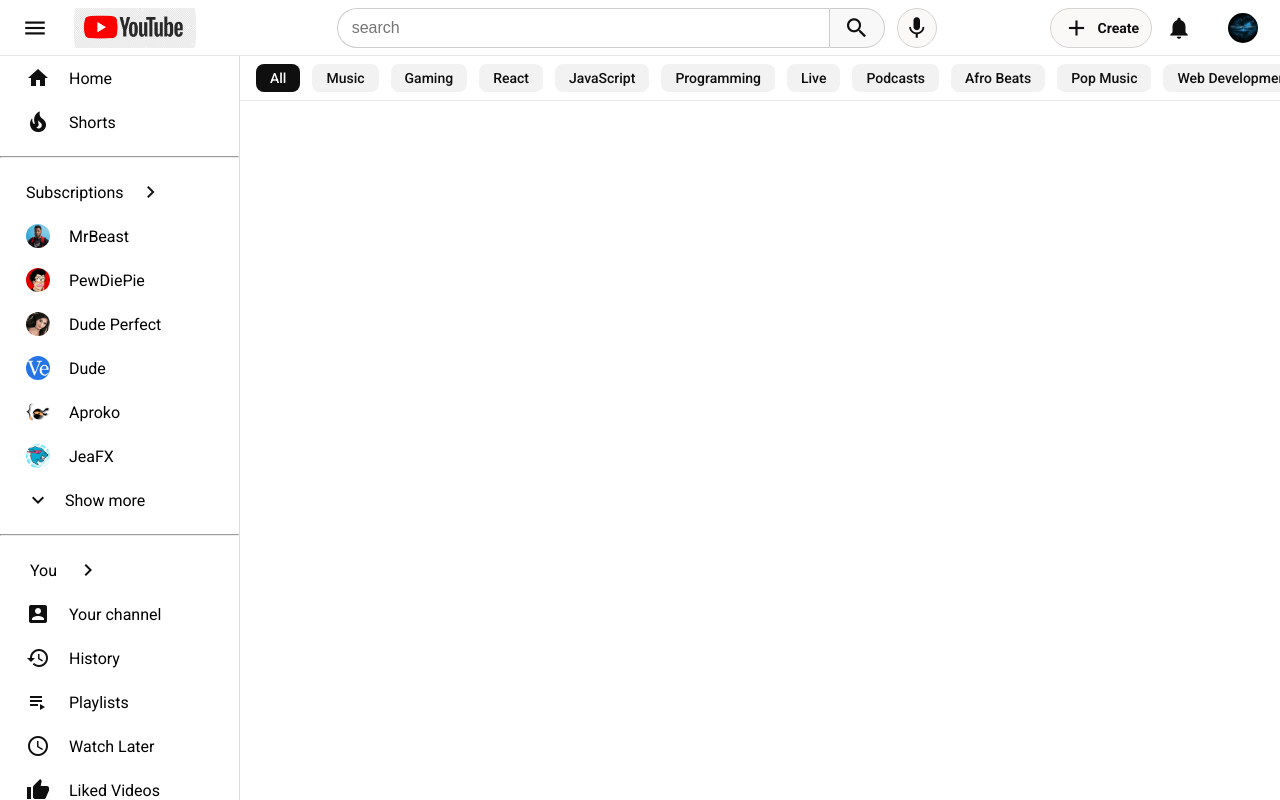
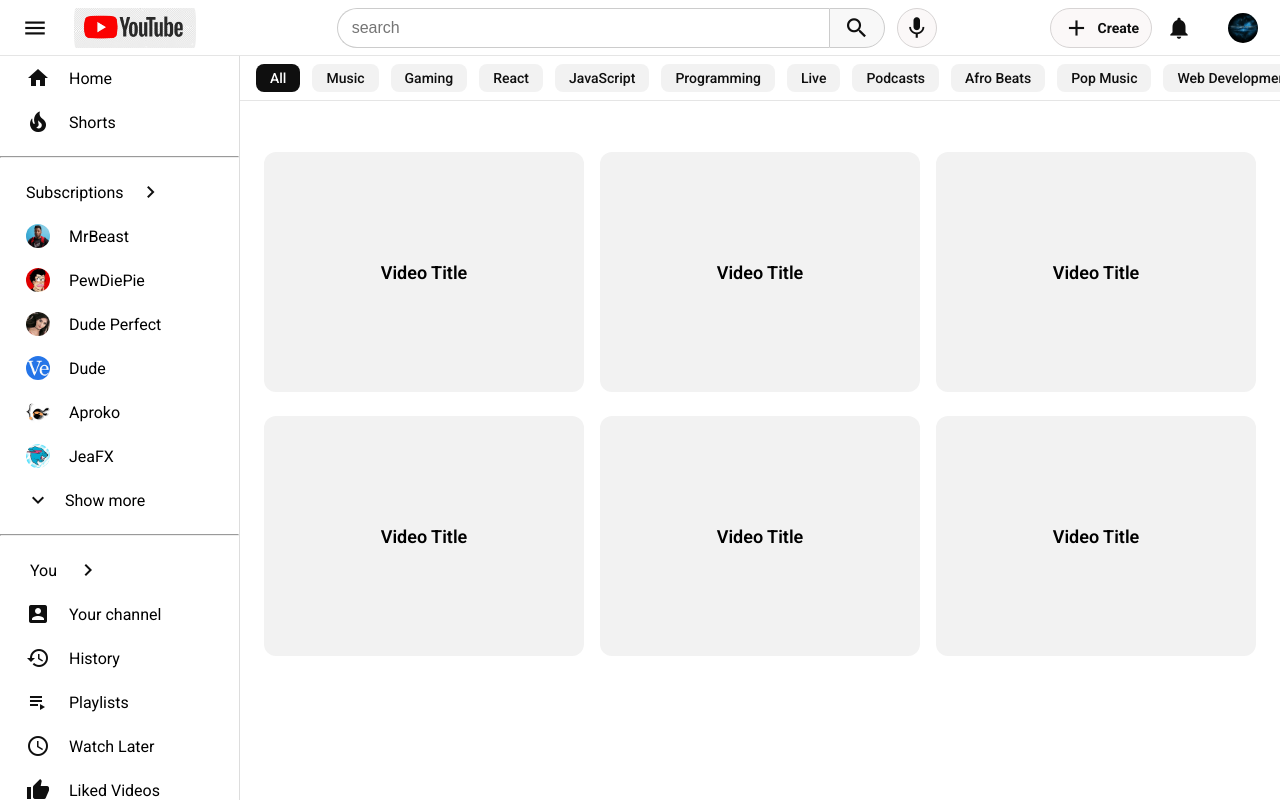
Before and after one commit to DannieBest/Youtube-clone-react, a React (Vite) app: page / in a window 1280 px wide. Built offline with nearby package versions, Linux system fonts and the light colour scheme.

Commit message:
started my video grid feature

```diff
--- a/src/App.jsx
+++ b/src/App.jsx
@@ -5,4 +5,4 @@
   return <AppLayout/>
 }
 
-export default App
+export default App;
--- a/src/components/Layout/AppLayout/AppLayout.jsx
+++ b/src/components/Layout/AppLayout/AppLayout.jsx
@@ -12,11 +12,10 @@
         <Sidebar />
 
          <MainContent />
-
       </div>
 
     </div>
   )
 }
 
-export default AppLayout
+export default AppLayout;
--- a/src/components/Layout/Header/Header.jsx
+++ b/src/components/Layout/Header/Header.jsx
@@ -53,4 +53,4 @@
   );
 }
 
-export default Header
+export default Header;
--- a/src/components/Layout/MainContent/MainContent.css
+++ b/src/components/Layout/MainContent/MainContent.css
@@ -2,7 +2,7 @@
   flex: 1;
   margin-top: var(--header-height);
   margin-left: var(--sidebar-width);
-
+  padding-top: 72px;
 
   min-height: calc(100vh - var(--header-height));
 
--- a/src/components/Layout/MainContent/MainContent.jsx
+++ b/src/components/Layout/MainContent/MainContent.jsx
@@ -1,12 +1,14 @@
 import CategoryBar from '../../UI/CategoryBar/CategoryBar';
+import VideoGrid from '../../UI/VideoGrid/VideoGrid';
 import './MainContent.css';
 
 function MainContent () {
   return (
     <main className='main-content'>
       <CategoryBar />
+      <VideoGrid />
     </main>
   )
 }
 
-export default MainContent
+export default MainContent;
--- a/src/components/Layout/Sidebar/Sidebar.jsx
+++ b/src/components/Layout/Sidebar/Sidebar.jsx
@@ -140,4 +140,4 @@
   );
 }
 
-export default Sidebar
+export default Sidebar;
--- a/src/components/UI/CategoryBar/CategoryBar.jsx
+++ b/src/components/UI/CategoryBar/CategoryBar.jsx
@@ -48,4 +48,4 @@
   );
 }
 
-export default CategoryBar
+export default CategoryBar;
--- a/src/components/UI/VideoCard/VideoCard.css
+++ b/src/components/UI/VideoCard/VideoCard.css
@@ -0,0 +1,15 @@
+.video-card {
+  width: 100%;
+  aspect-ratio: 16 / 12;
+
+  display: flex;
+  justify-content: center;
+  align-items: center;
+
+  border-radius: 12px;
+
+  background-color: #f2f2f2;
+
+  font-size: 18px;
+  font-weight: 600;
+}
--- a/src/components/UI/VideoCard/VideoCard.jsx
+++ b/src/components/UI/VideoCard/VideoCard.jsx
@@ -0,0 +1,11 @@
+import './VideoCard.css';
+
+function VideoCard() {
+  return (
+    <article className="video-card">
+      <p>Video Title</p>
+    </article>
+  );
+}
+
+export default VideoCard;
--- a/src/components/UI/VideoGrid/VideoGrid.css
+++ b/src/components/UI/VideoGrid/VideoGrid.css
@@ -0,0 +1,9 @@
+.video-grid {
+  display: grid;
+
+  grid-template-columns: repeat(auto-fill, minmax(320px, 1fr));
+
+  gap: 24px 16px;
+
+  padding: 24px;
+}
--- a/src/components/UI/VideoGrid/VideoGrid.jsx
+++ b/src/components/UI/VideoGrid/VideoGrid.jsx
@@ -0,0 +1,17 @@
+import './VideoGrid.css';
+import  VideoCard from '../VideoCard/VideoCard';
+
+function VideoGrid() {
+  return (
+    <section className="video-grid">
+      <VideoCard />
+      <VideoCard />
+      <VideoCard />
+      <VideoCard />
+      <VideoCard />
+      <VideoCard />
+    </section>
+  );
+}
+
+export default VideoGrid;
```
Also changed, not shown: src/components/UI/CategoryBar/CategoryBar.css (line endings or trailing spaces).
